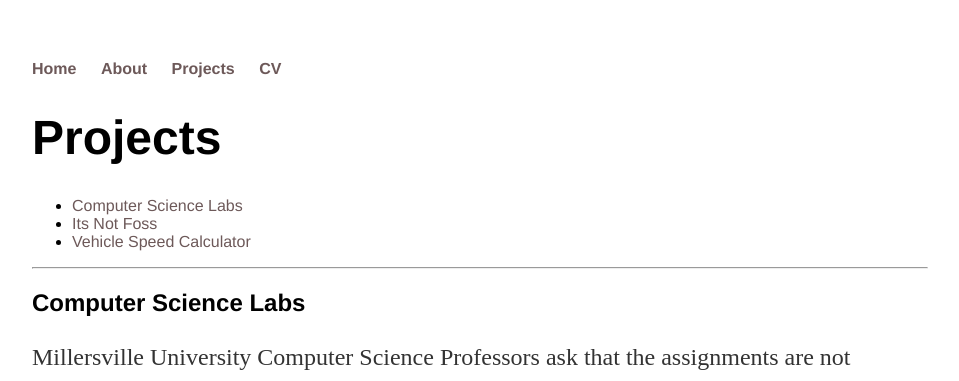
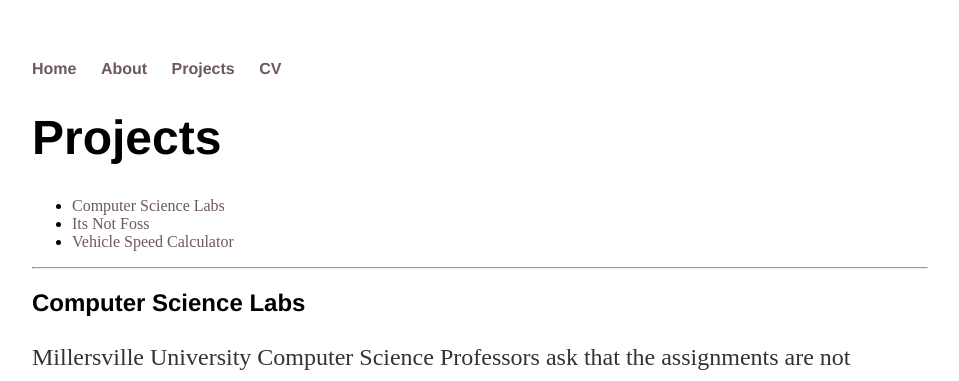
Before and after one commit to MattFossett/mattfossett.github.io, a Jekyll site: the page built from projects/index.md, in a window 1280 px wide. Shown: the top 381 px of the page, without its empty margins (160-1119 px from the left). Built offline with Jekyll 4.4.1, drawn with Linux system fonts in a browser that asks for light colours.

Commit message:
updates css

```diff
--- a/css/main.css
+++ b/css/main.css
@@ -23,7 +23,7 @@
 a {
     text-decoration: none;
     color: #6d5959;
-    font-family: 'Helvetica', 'Arial', 'Sans-Serif';
+    /*font-family: 'Helvetica', 'Arial', 'Sans-Serif';*/
 }
 a:hover {
     text-decoration: underline;
@@ -56,7 +56,7 @@
 }
 
 img {
-    width: 100%;
+    width: 500px;
     height: auto;
 }
 
@@ -64,4 +64,7 @@
     body{
         width: 90%;
     }
+    img {
+        width: 100%;
+    }
 }
```
